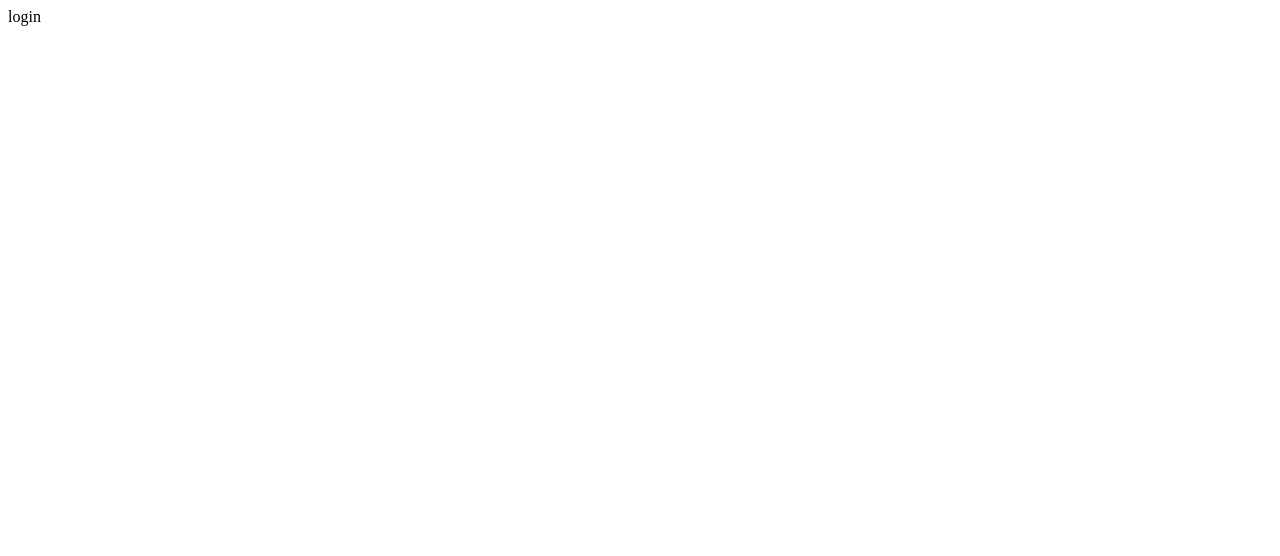
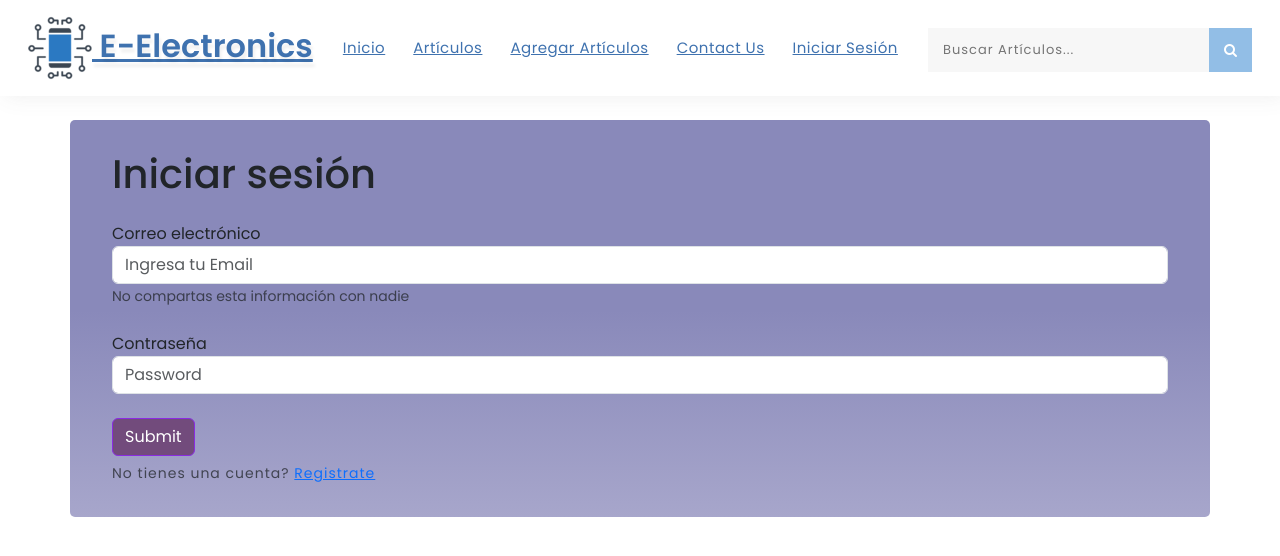
Before and after one commit to gil-666/TiendaElectronica, a PHP site: page /login.php in a window 1280 px wide. Before the commit the part shown is almost empty. Shown: the top 556 px of the page. Run offline with PHP 8.4, Linux system fonts and the light colour scheme.

Commit message:
iniciar sesion

```diff
--- a/includes/header.php
+++ b/includes/header.php
@@ -58,11 +58,9 @@
 								<li><a href="index.php" class="active">Inicio</a></li>
 								<li><a href="articulos.php" class="active">Artículos</a></li>
 								<li><a href="nuevo.php" class="active">Agregar Artículos</a></li>
-
-									<!-- First Tier Drop Down -->
-
-
-								<li><a href="contact.php">Contact Us</a></li>
+								<li><a href="contact.php" class="active">Contact Us</a></li>
+								<span></span>
+								<li><a href="login.php" class="active">Iniciar Sesión</a></li>
 							</ul>
 						</nav>
 					</div>
--- a/login.php
+++ b/login.php
@@ -1 +1,32 @@
-<p>login</p>
+<?php
+        require 'database.php';
+        require 'includes/header.php';
+        ?>
+<html>
+    <div class="container ">
+        <br>
+        <div class="row accecolora" style="padding: 30px;">
+            <h1>Iniciar sesión</h1>
+            <form>
+                <br>
+                <div class="form-group">
+                    <label for="correo">Correo electrónico</label>
+                    <input type="email" class="form-control" id="correo" aria-describedby="emailHelp" placeholder="Ingresa tu Email">
+                    <small id="emailHelp" class="form-text text-muted">No compartas esta información con nadie</small>
+                </div><br>
+                <div class="form-group">
+                    <label for="password">Contraseña</label>
+                    <input type="password" class="form-control" id="password" placeholder="Password">
+                </div>
+                <!-- <div class="form-check">
+                    <input type="checkbox" class="form-check-input" id="exampleCheck1">
+                    <label class="form-check-label" for="exampleCheck1">Check me out</label>
+                </div> -->
+                <br>
+                <button type="submit" class="btn btn-primary hover" style="background-color: rgb(114, 75, 124); border-color: blueviolet;">Submit</button>
+            </form>
+            <p class="form-text text-muted">No tienes una cuenta? <a href="registro.php">Registrate</a></p>
+        </div>
+
+
+    </div>
--- a/nuevo.php
+++ b/nuevo.php
@@ -10,6 +10,7 @@ if ($_SERVER["REQUEST_METHOD"] == "POST") {
         $descripcion = $_POST['descripcion'] ?? '';
         $estado = $_POST['estado'] ?? '';
         $precio = $_POST['precio'] ?? '';
+        $vendedorid = "1" ?? '';
 
         // Recuperar la información del archivo de imagen
         $imagen_nombre = $_FILES['fotografia']['name'];
@@ -21,7 +22,7 @@ if ($_SERVER["REQUEST_METHOD"] == "POST") {
         $imagen_contenido = file_get_contents($imagen_temporal);
 
         // Preparar la consulta SQL para insertar el nuevo registro
-        $query = "INSERT INTO articulos (Nombre, Descripción, Estado, Precio, Fotografia) VALUES (:nombre, :descripcion, :estado, :precio, :fotografia)";
+        $query = "INSERT INTO articulos (Nombre, Descripción, Estado, Precio, Fotografia, usuario_idVendedor) VALUES (:nombre, :descripcion, :estado, :precio, :fotografia, :usuario_idVendedor)";
         $statement = $conn->prepare($query);
 
         // Vincular los parámetros con los valores recibidos del formulario
@@ -30,7 +31,7 @@ if ($_SERVER["REQUEST_METHOD"] == "POST") {
         $statement->bindParam(':estado', $estado);
         $statement->bindParam(':precio', $precio);
         $statement->bindParam(':fotografia', $imagen_contenido, PDO::PARAM_LOB);
-
+        $statement->bindParam(':usuario_idVendedor', $vendedorid);
         // Ejecutar la consulta SQL
         if ($statement->execute()) {
             // Redirigir a una página de éxito o mostrar un mensaje de éxito
```
Also changed, not shown: articulos.php (+6 -4 lines).
